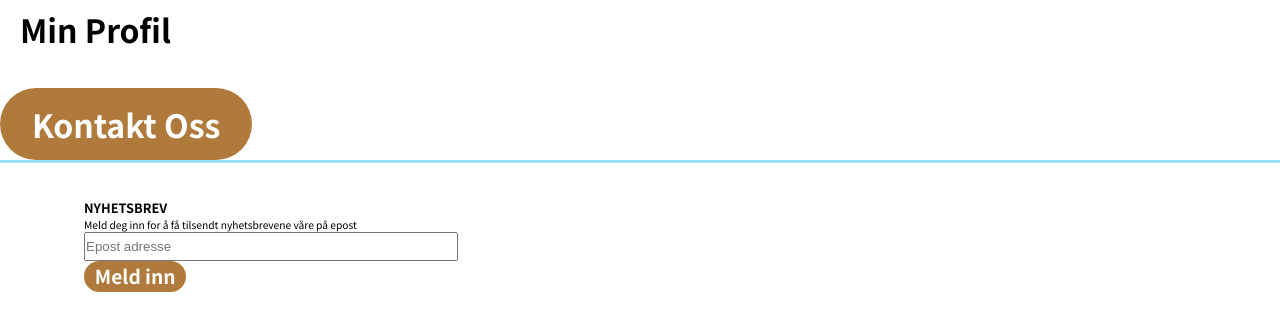
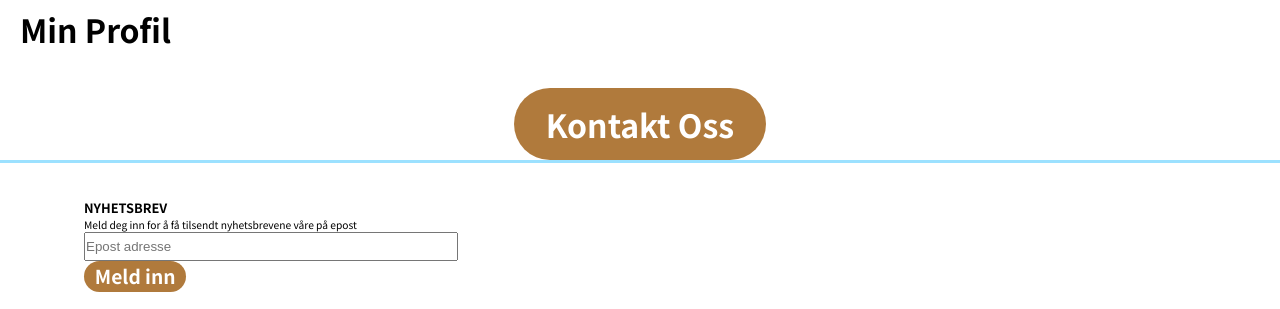
Before and after one commit to Lasse96/rainydays, a plain HTML site: page profil.html in a window 1280 px wide. Shown: the part 170-479 px from the top of the page. Drawn offline with Linux system fonts and the light colour scheme.

Commit message:
Update style.css

```diff
--- a/style.css
+++ b/style.css
@@ -326,6 +326,6 @@ a{
 .om h1{
     padding: 20px 0 35px 20px;
 }
-.pushom{
+.pushom, .kon{
     text-align: center;
 }
```
